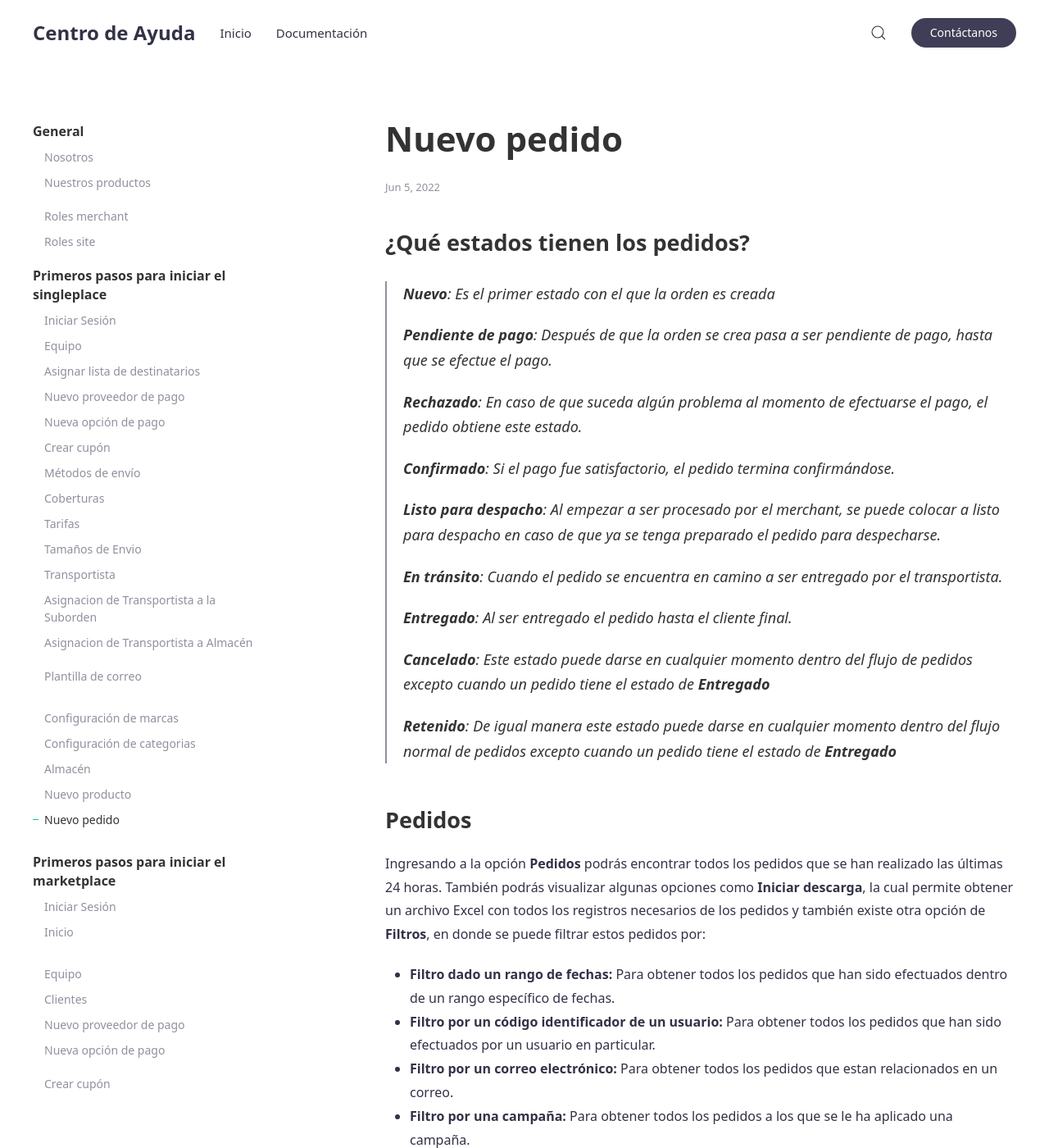
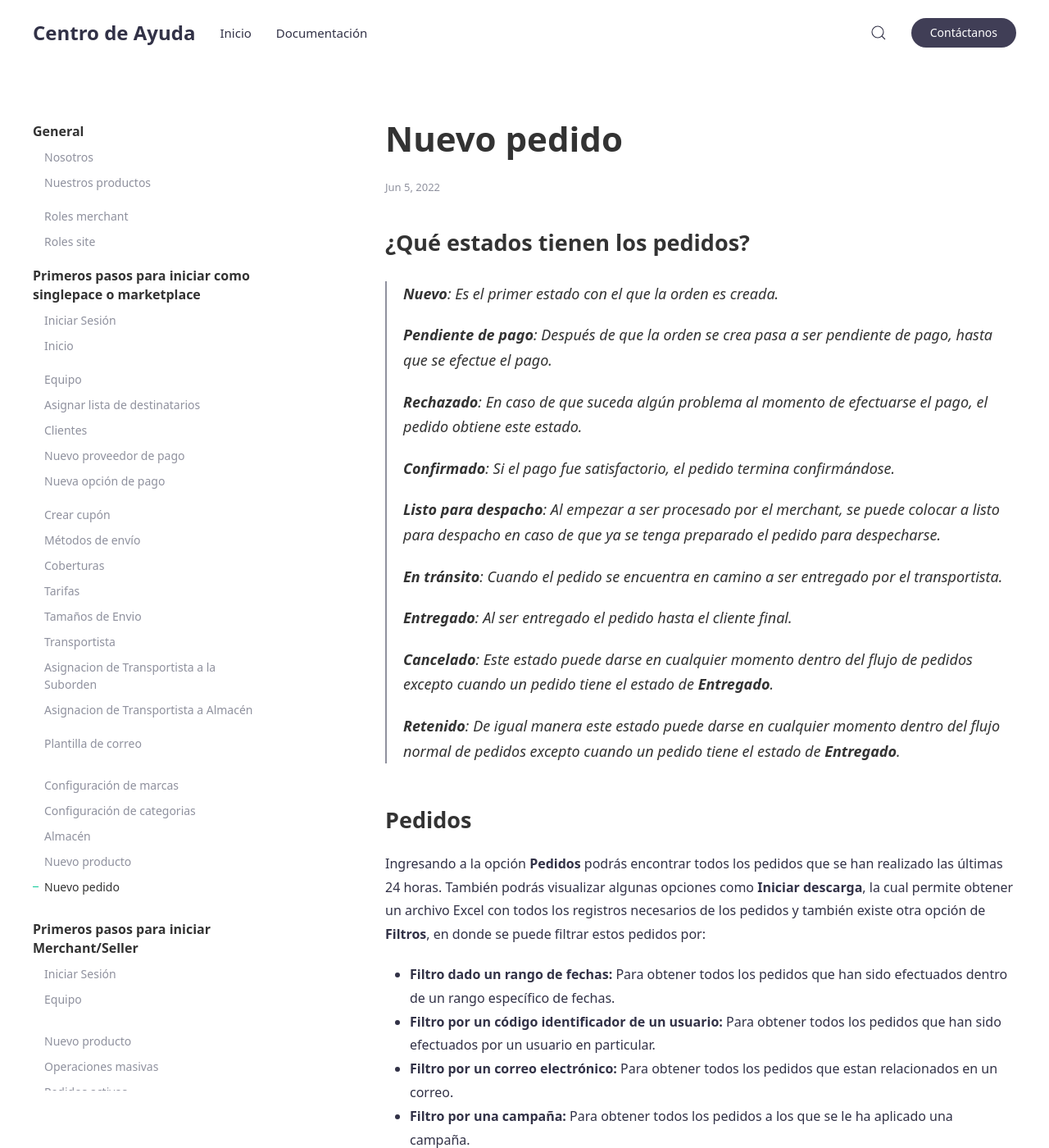
Before and after one commit to jztechpe/docshelp-old, a Jekyll site: the page built from docs/_docs/primeros-pasos/nuevo-pedido.md, in a window 1280 px wide and 1400 px high. Shown: the whole window at 82% size. Built offline with Jekyll 4.4.1, drawn with Linux system fonts in a browser that asks for light colours.

Commit message:
fix menu

```diff
--- a/docs/_docs/primeros-pasos/nuevo-pedido.md
+++ b/docs/_docs/primeros-pasos/nuevo-pedido.md
@@ -6,7 +6,7 @@ author: ivan
 ---
 ## ¿Qué estados tienen los pedidos?
 
-> **Nuevo**: Es el primer estado con el que la orden es creada
+> **Nuevo**: Es el primer estado con el que la orden es creada.
 >
 > **Pendiente de pago**: Después de que la orden se crea pasa a ser pendiente de pago, hasta que se efectue el pago.
 >
@@ -20,9 +20,9 @@ author: ivan
 >
 > **Entregado**: Al ser entregado el pedido hasta el cliente final.
 >
-> **Cancelado**: Este estado puede darse en cualquier momento dentro del flujo de pedidos excepto cuando un pedido tiene el estado de **Entregado**
+> **Cancelado**: Este estado puede darse en cualquier momento dentro del flujo de pedidos excepto cuando un pedido tiene el estado de **Entregado**.
 >
-> **Retenido**: De igual manera este estado puede darse en cualquier momento dentro del flujo normal de pedidos excepto cuando un pedido tiene el estado de **Entregado**
+> **Retenido**: De igual manera este estado puede darse en cualquier momento dentro del flujo normal de pedidos excepto cuando un pedido tiene el estado de **Entregado**.
 
 ## Pedidos
 Ingresando a la opción **Pedidos** podrás encontrar todos los pedidos que se han realizado las últimas 24 horas. También podrás visualizar algunas opciones como **Iniciar descarga**, la cual permite obtener un archivo Excel con todos los registros necesarios de los pedidos y también existe otra opción de **Filtros**, en donde se puede filtrar estos pedidos por:
```
Also changed, not shown: docs/_data/navigation_docs.yml (+32 -28 lines).
